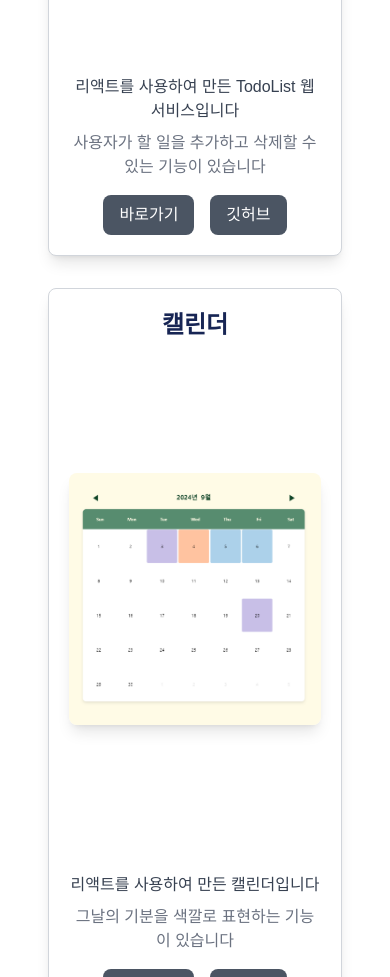
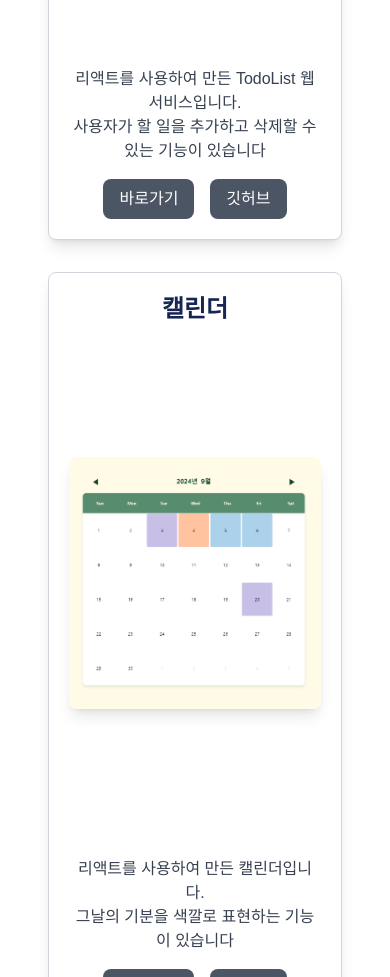
Before and after one commit to tjwls11/web-portfolio, a Next.js app: page /project in a window 390 px wide. Shown: the part 1680-2657 px from the top of the page. Built offline with nearby package versions, Linux system fonts and the light colour scheme.

Commit message:
css 수정

```diff
--- a/app/about/page.tsx
+++ b/app/about/page.tsx
@@ -9,29 +9,32 @@ import { FaInstagram } from 'react-icons/fa6'
 import { SiNotion } from 'react-icons/si'
 import { GiLion } from 'react-icons/gi'
 
+// GitHub 프로필 가져오기
+async function GitHubProfile(username: string) {
+  // ISR 방식 사용
+  const response = await fetch(`https://api.github.com/users/${username}`)
+  const data = await response.json()
+  return data.avatar_url || '/images/icon1.png'
+}
+
 export default function AboutPage() {
   const [profileImage, setProfileImage] = useState('/images/icon1.png')
 
   useEffect(() => {
-    const fetchGitHubProfile = async () => {
-      const username = 'tjwls11'
-      await fetch(`https://api.github.com/users/${username}`)
-        .then((response) => response.json())
-        .then((data) => {
-          setProfileImage(data.avatar_url)
-        })
-        .catch((error) => {
-          console.error('Failed to fetch profile image', error)
-        })
+    const username = 'tjwls11'
+
+    const getProfileImage = async () => {
+      const image = await GitHubProfile(username)
+      setProfileImage(image)
     }
 
-    fetchGitHubProfile()
+    getProfileImage()
   }, [])
 
   return (
-    <div className="min-h-screen flex flex-col items-center justify-center bg-white p-6">
+    <div className="min-h-screen flex flex-col items-center justify-center bg-white p-6 px-4 md:px-12 mt-9">
       <div className="flex flex-col md:flex-row items-center max-w-4xl w-full mx-auto mb-8">
-        <div className="flex flex-col items-center mt-9 md:mt-0 md:items-start">
+        <div className="flex flex-col items-center mt-20 md:mt-0 md:items-start md:mr-16">
           <Link
             href="https://github.com/tjwls11"
             target="_blank"
@@ -50,8 +53,9 @@ export default function AboutPage() {
             <p>클릭시 깃허브 페이지로 이동합니다</p>
           </div>
         </div>
+
         {/* 오른쪽 섹션 */}
-        <div className="flex-1 mt-8 md:mt-0">
+        <div className="flex-1 mt-12 md:mt-16">
           <h1 className="text-3xl font-bold mb-2">About Me</h1>
           <h2 className="text-2xl mb-4 md:text-xl sm:text-lg whitespace-nowrap">
             안녕하세요 정보보호학과 백서진입니다
--- a/app/globals.css
+++ b/app/globals.css
@@ -1,18 +1,6 @@
 @tailwind base;
 @tailwind components;
 @tailwind utilities;
-
-:root {
-  --background: #ffffff;
-  --foreground: #171717;
-}
-
-@media (prefers-color-scheme: dark) {
-  :root {
-    --background: #0a0a0a;
-    --foreground: #ededed;
-  }
-}
 
 :root {
   --background: #ffffff;
--- a/app/loading.tsx
+++ /dev/null
@@ -1,27 +0,0 @@
-import React from 'react'
-
-export default function LoadingPage() {
-  return (
-    <div className="flex min-h-screen justify-center items-center">
-      <div role="status">
-        <svg
-          aria-hidden="true"
-          className="w-8 h-8 text-gray-200 animate-spin dark:text-gray-600 fill-blue-600"
-          viewBox="0 0 100 101"
-          fill="none"
-          xmlns="http://www.w3.org/2000/svg"
-        >
-          <path
-            d="M100 50.5908C100 78.2051 77.6142 100.591 50 100.591C22.3858 100.591 0 78.2051 0 50.5908C0 22.9766 22.3858 0.59082 50 0.59082C77.6142 0.59082 100 22.9766 100 50.5908ZM9.08144 50.5908C9.08144 73.1895 27.4013 91.5094 50 91.5094C72.5987 91.5094 90.9186 73.1895 90.9186 50.5908C90.9186 27.9921 72.5987 9.67226 50 9.67226C27.4013 9.67226 9.08144 27.9921 9.08144 50.5908Z"
-            fill="currentColor"
-          />
-          <path
-            d="M93.9676 39.0409C96.393 38.4038 97.8624 35.9116 97.0079 33.5539C95.2932 28.8227 92.871 24.3692 89.8167 20.348C85.8452 15.1192 80.8826 10.7238 75.2124 7.41289C69.5422 4.10194 63.2754 1.94025 56.7698 1.05124C51.7666 0.367541 46.6976 0.446843 41.7345 1.27873C39.2613 1.69328 37.813 4.19778 38.4501 6.62326C39.0873 9.04874 41.5694 10.4717 44.0505 10.1071C47.8511 9.54855 51.7191 9.52689 55.5402 10.0491C60.8642 10.7766 65.9928 12.5457 70.6331 15.2552C75.2735 17.9648 79.3347 21.5619 82.5849 25.841C84.9175 28.9121 86.7997 32.2913 88.1811 35.8758C89.083 38.2158 91.5421 39.6781 93.9676 39.0409Z"
-            fill="currentFill"
-          />
-        </svg>
-        <span className="sr-only">Loading...</span>
-      </div>
-    </div>
-  )
-}
--- a/app/page.tsx
+++ b/app/page.tsx
@@ -15,6 +15,7 @@ export default function Home() {
         fill
       />
       {/* 배경 위 */}
+      {/*animate-slideUp 효과*/}
       <div className="flex flex-col justify-center items-center min-h-screen relative animate-slideUp text-center p-4">
         <h1 className="mt-4 text-3xl font-bold tracking-tight text-white sm:text-5xl">
           Hello I&apos;m SeoJin
@@ -34,11 +35,10 @@ export default function Home() {
       </div>
 
       {/* 배경 아래 */}
+      {/* animate-slideUp 효과*/}
       <div className="flex flex-col justify-center items-center relative z-10 animate-slideUp text-center p-4">
         <h1 className="text-black text-3xl font-bold mb-4">My contact</h1>
         <div className="mt-2 grid grid-cols-1 sm:grid-cols-3 gap-4 justify-items-center">
-          {' '}
-          {/* 그리드 설정 */}
           <div className="flex flex-col items-center">
             <MdEmail className="text-3xl mb-1 transition-transform duration-200 transform hover:scale-110" />
             <p className="text-center text-sm break-all">rcsj10@naver.com</p>
--- a/app/project/page.tsx
+++ b/app/project/page.tsx
@@ -7,35 +7,32 @@ export default function ProjectPage() {
     {
       title: '반응속도 페이지',
       imageSrc: '/project/reactiongame.png',
-      description: 'HTML, CSS, JavaScript를 사용해 만든 반응속도 게임입니다',
-      subDescription:
-        '사용자가 버튼을 누르는 속도를 측정하여 결과를 보여줍니다',
+      description:
+        'HTML, CSS, JavaScript를 사용해 만든 반응속도 게임입니다.<br />사용자가 버튼을 누르는 속도를 측정하여 결과를 보여줍니다',
       projectLink: 'https://game-ivory-eta.vercel.app/',
       githubLink: 'https://github.com/tjwls11/game',
     },
     {
       title: 'TodoList',
       imageSrc: '/project/todolist.png',
-      description: '리액트를 사용하여 만든 TodoList 웹서비스입니다',
-      subDescription:
-        '사용자가 할 일을 추가하고 삭제할 수 있는 기능이 있습니다',
+      description:
+        '리액트를 사용하여 만든 TodoList 웹서비스입니다.<br />사용자가 할 일을 추가하고 삭제할 수 있는 기능이 있습니다',
       projectLink: 'https://react-todolist-4yx3.vercel.app/',
       githubLink: 'https://github.com/tjwls11/react-todolist',
     },
     {
       title: '캘린더',
       imageSrc: '/project/moodtracker.png',
-      description: '리액트를 사용하여 만든 캘린더입니다',
-      subDescription: '그날의 기분을 색깔로 표현하는 기능이 있습니다',
+      description:
+        '리액트를 사용하여 만든 캘린더입니다.<br />그날의 기분을 색깔로 표현하는 기능이 있습니다',
       projectLink: 'https://calendar-lake-xi.vercel.app/',
       githubLink: 'https://github.com/tjwls11/calendar',
     },
     {
       title: '해커톤',
       imageSrc: '/project/해커톤.mp4',
-      description: '멋쟁이사자처럼 해커톤 프로젝트',
-      subDescription:
-        '개인의 정신 건강과 감정 관리를 위해 일상과 감정을 기록하는 서비스입니다',
+      description:
+        '멋쟁이사자처럼 해커톤 프로젝트.<br />개인의 정신 건강과 감정 관리를 위해 일상과 감정을 기록하는 서비스입니다',
       projectLink:
         'https://www.canva.com/design/DAGNEV99esg/FTfYOKHk-iTGGaCpJ_xtIQ/view',
       githubLink: 'https://github.com/tjwls11/diary111',
@@ -81,12 +78,10 @@ export default function ProjectPage() {
               )}
             </div>
 
-            <p className="text-gray-700 text-center mt-2 mb-2">
-              {project.description}
-            </p>
-            <p className="text-gray-500 text-center mb-4">
-              {project.subDescription}
-            </p>
+            <p
+              className="text-gray-700 text-center mt-2 mb-2"
+              dangerouslySetInnerHTML={{ __html: project.description }}
+            />
             <div className="flex justify-center space-x-4 mt-4">
               <a
                 href={project.projectLink}
--- a/app/study/page.tsx
+++ b/app/study/page.tsx
@@ -65,6 +65,7 @@ export default function StudyPage() {
         노션페이지에 정리해가며 공부하였습니다
       </p>
       <div className="grid grid-cols-1 sm:grid-cols-2 gap-8 mx-auto px-4 mt-11 pt-4">
+        {/* 메서드 사용  */}
         {studyItems.map((item, index) => (
           <div
             key={index}
@@ -78,7 +79,7 @@ export default function StudyPage() {
               alt={`${item.title} 이미지`}
               width={500}
               height={400}
-              className="rounded-lg mb-4 shadow-lg" // 이미지에 shadow-lg 추가
+              className="rounded-lg mb-4 shadow-lg"
             />
 
             <p className="text-gray-700 text-center mt-9 mb-6">
--- a/components/Header.tsx
+++ b/components/Header.tsx
@@ -42,7 +42,7 @@ export default function Header() {
 
       {menuOpen && (
         <div className="lg:hidden bg-gray-800 text-white mt-16 z-20 fixed top-0 left-0 right-0">
-          <div className="flex flex-col space-y-4 p-4 text-lg font-bold">
+          <div className="flex flex-col space-y-4 p-4 text-lg font-bold ml-5">
             <Link
               href="/about"
               className="hover:text-purple-400 transition"
```
